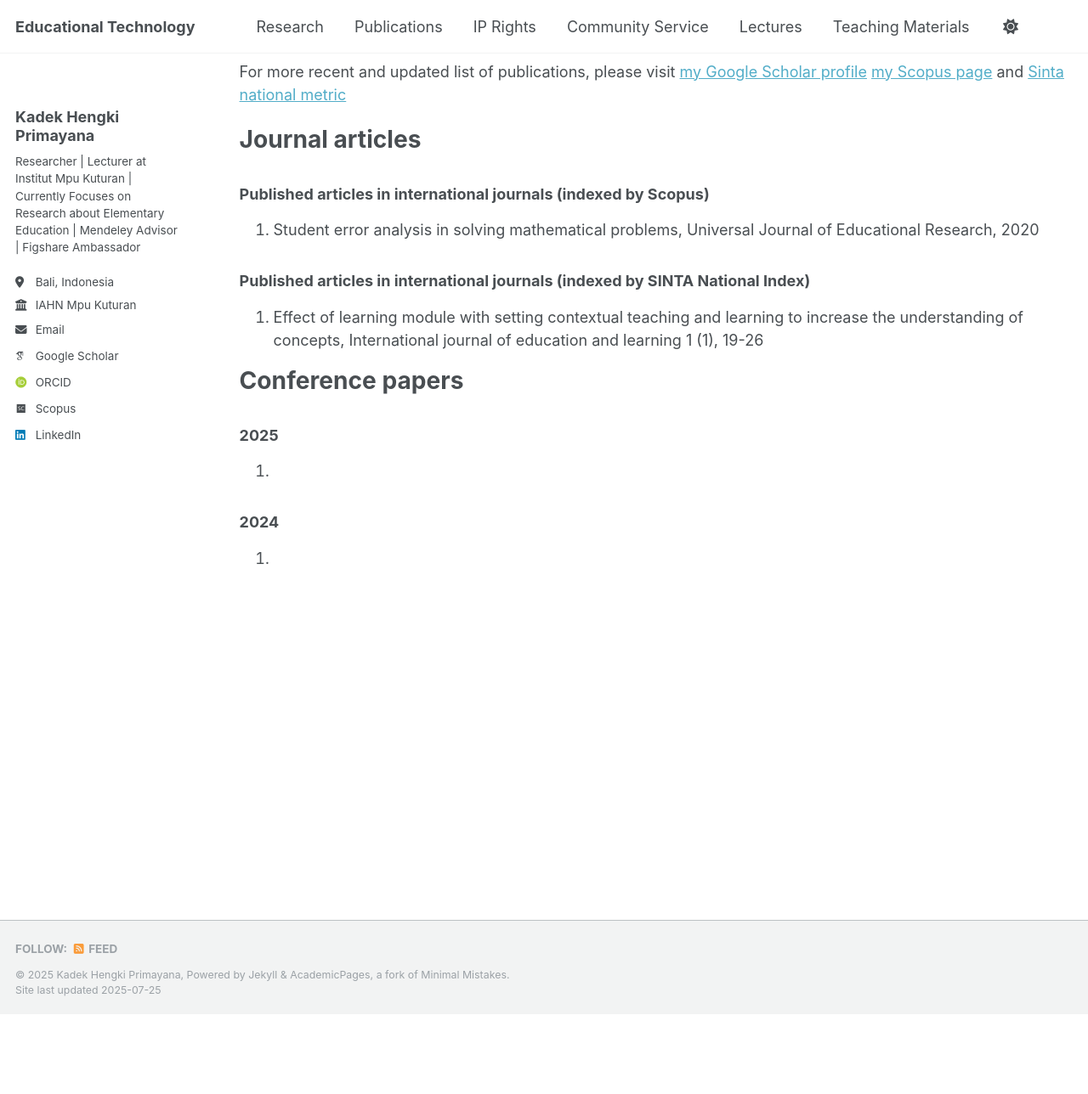
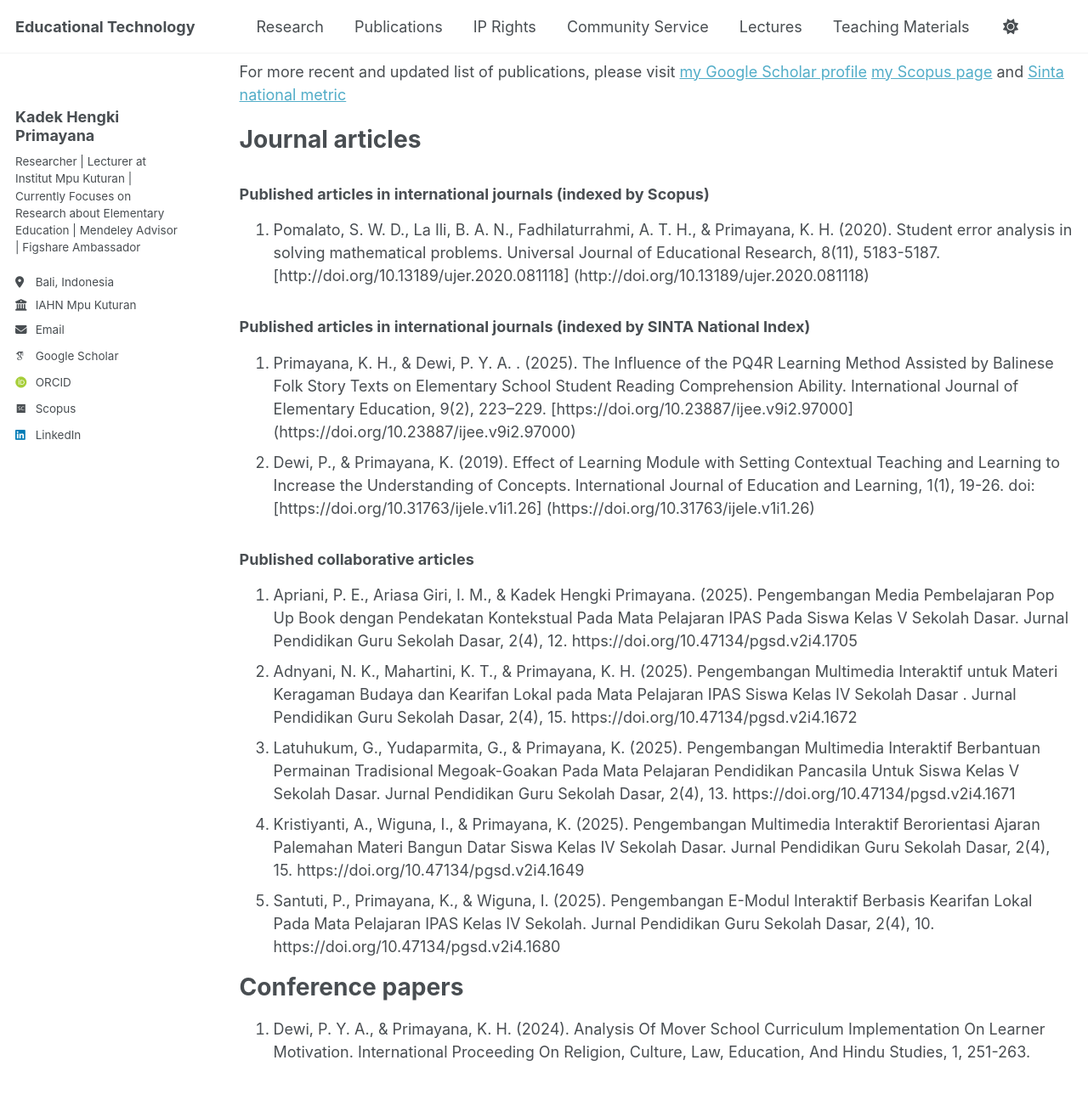
Before and after one commit to hengkiprimayana/hengkiprimayana.github.io, a Jekyll site: the page built from _pages/allpublications.md, in a window 1280 px wide and 1400 px high, scrolled down 206 px. Shown: the top 1288 px of the window at 85% size. Built offline with Jekyll 4.4.1, drawn with Linux system fonts in a browser that asks for light colours; emoji names are drawn with the system emoji font; some web fonts are replaced; a script that is not in the unit is left out.

Commit message:
Update allpublications.md

```diff
--- a/_pages/allpublications.md
+++ b/_pages/allpublications.md
@@ -18,20 +18,24 @@ Journal articles
 
 ### Published articles in international journals (indexed by Scopus)
 
-1. Student error analysis in solving mathematical problems, Universal Journal of Educational Research, 2020
+1. Pomalato, S. W. D., La Ili, B. A. N., Fadhilaturrahmi, A. T. H., & Primayana, K. H. (2020). Student error analysis in solving mathematical problems. Universal Journal of Educational Research, 8(11), 5183-5187. [http://doi.org/10.13189/ujer.2020.081118] (http://doi.org/10.13189/ujer.2020.081118)
 
 
 ### Published articles in international journals (indexed by SINTA National Index)
 
-1. Effect of learning module with setting contextual teaching and learning to increase the understanding of concepts, International journal of education and learning 1 (1), 19-26
+1. Primayana, K. H., & Dewi, P. Y. A. . (2025). The Influence of the PQ4R Learning Method Assisted by Balinese Folk Story Texts on Elementary School Student Reading Comprehension Ability. International Journal of Elementary Education, 9(2), 223–229. [https://doi.org/10.23887/ijee.v9i2.97000] (https://doi.org/10.23887/ijee.v9i2.97000)
+2. Dewi, P., & Primayana, K. (2019). Effect of Learning Module with Setting Contextual Teaching and Learning to Increase the Understanding of Concepts. International Journal of Education and Learning, 1(1), 19-26. doi:[https://doi.org/10.31763/ijele.v1i1.26] (https://doi.org/10.31763/ijele.v1i1.26)
+
+### Published collaborative articles
+
+1. Apriani, P. E., Ariasa Giri, I. M., & Kadek Hengki Primayana. (2025). Pengembangan Media Pembelajaran Pop Up Book dengan Pendekatan Kontekstual Pada Mata Pelajaran IPAS Pada Siswa Kelas V Sekolah Dasar. Jurnal Pendidikan Guru Sekolah Dasar, 2(4), 12. https://doi.org/10.47134/pgsd.v2i4.1705
+2. Adnyani, N. K., Mahartini, K. T., & Primayana, K. H. (2025). Pengembangan Multimedia Interaktif untuk Materi Keragaman Budaya dan Kearifan Lokal pada Mata Pelajaran IPAS Siswa Kelas IV Sekolah Dasar . Jurnal Pendidikan Guru Sekolah Dasar, 2(4), 15. https://doi.org/10.47134/pgsd.v2i4.1672
+3. Latuhukum, G., Yudaparmita, G., & Primayana, K. (2025). Pengembangan Multimedia Interaktif Berbantuan Permainan Tradisional Megoak-Goakan Pada Mata Pelajaran Pendidikan Pancasila Untuk Siswa Kelas V Sekolah Dasar. Jurnal Pendidikan Guru Sekolah Dasar, 2(4), 13. https://doi.org/10.47134/pgsd.v2i4.1671
+4. Kristiyanti, A., Wiguna, I., & Primayana, K. (2025). Pengembangan Multimedia Interaktif Berorientasi Ajaran Palemahan Materi Bangun Datar Siswa Kelas IV Sekolah Dasar. Jurnal Pendidikan Guru Sekolah Dasar, 2(4), 15. https://doi.org/10.47134/pgsd.v2i4.1649
+5. Santuti, P., Primayana, K., & Wiguna, I. (2025). Pengembangan E-Modul Interaktif Berbasis Kearifan Lokal Pada Mata Pelajaran IPAS Kelas IV Sekolah. Jurnal Pendidikan Guru Sekolah Dasar, 2(4), 10. https://doi.org/10.47134/pgsd.v2i4.1680
+
 
 Conference papers
 ======
 
-### 2025
-
-1.
-
-### 2024
-
-1.
+1. Dewi, P. Y. A., & Primayana, K. H. (2024). Analysis Of Mover School Curriculum Implementation On Learner Motivation. International Proceeding On Religion, Culture, Law, Education, And Hindu Studies, 1, 251-263.
```
